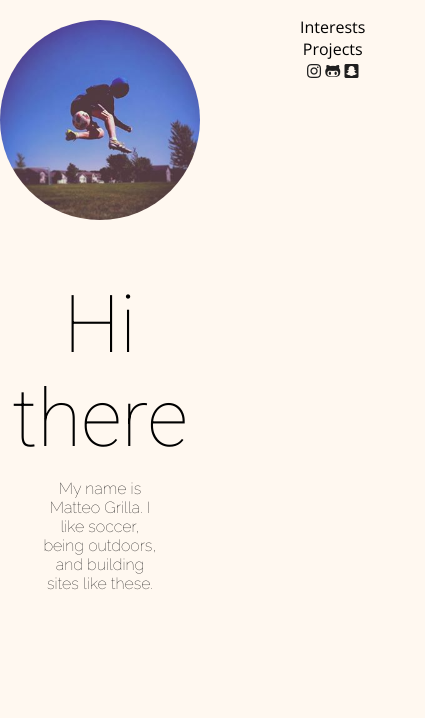
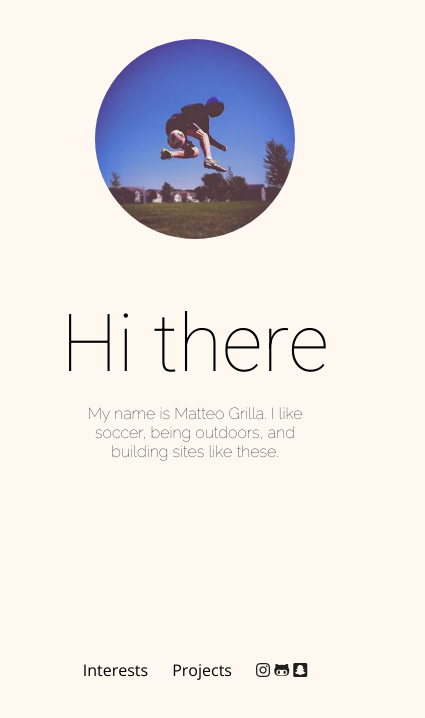
Before and after one commit to Spikeedoo/Portfolio, a plain HTML site: page index.html in a window 390 px wide. Shown: the whole page, 425 px wide, since content can reach past the window. Drawn offline with nearby package versions, Linux system fonts and the light colour scheme.

Commit message:
Mobile friendly update to grid layout

```diff
--- a/css/core.css
+++ b/css/core.css
@@ -1,3 +1,19 @@
 @import url('https://fonts.googleapis.com/css?family=Raleway:100,400&display=swap');
 @import url('https://fonts.googleapis.com/css?family=Roboto:100,400&display=swap');
 @import url('https://fonts.googleapis.com/css?family=Open+Sans:300,400&display=swap');
+
+
+@media only screen and (max-width: 768px) {
+    #maintainer {
+        grid-template-columns: repeat(1, 1fr);
+    }
+    #nav {
+        padding: 0;
+    }
+    #item {
+        padding: 10px;
+    }
+    #intro-container {
+        height: 75vh;
+    }
+}
```
